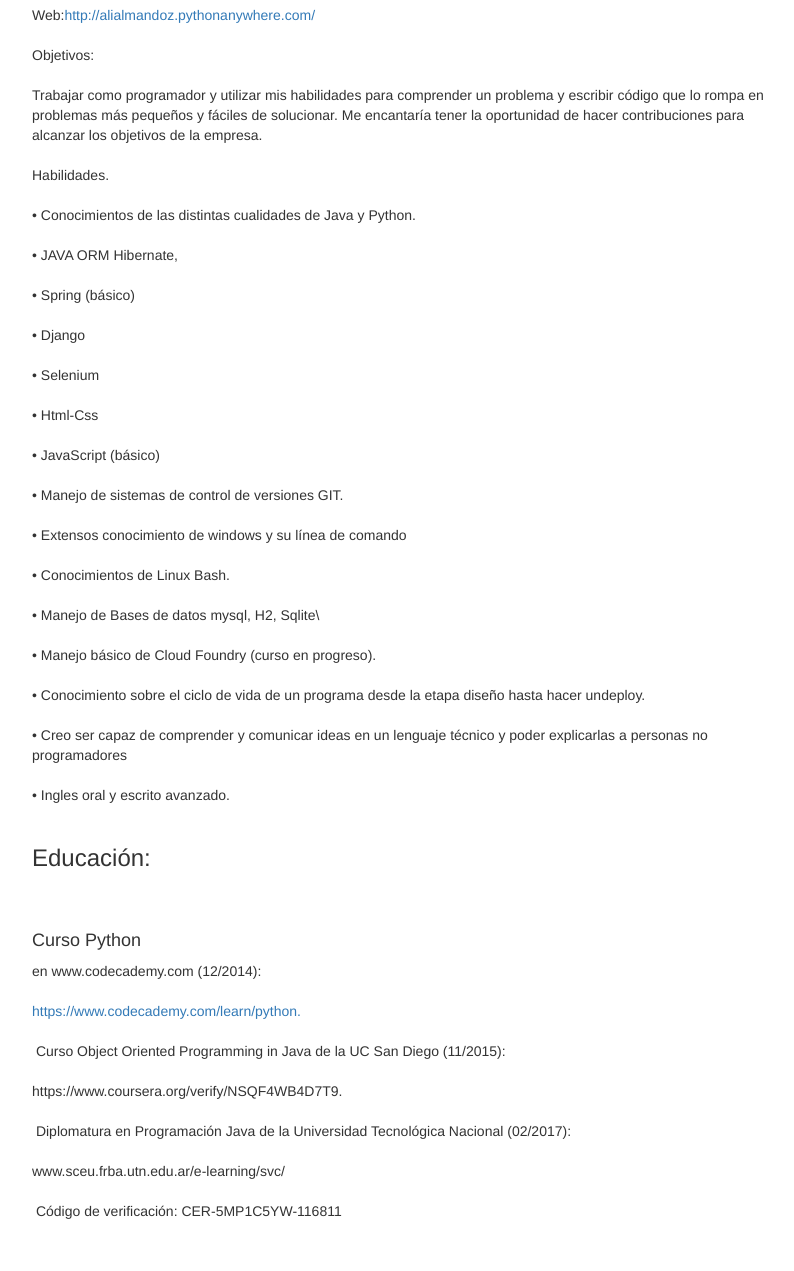
After one commit to Alialmandoz/ArchivoImprimirWebApp, a Django app: page /contacto/ in a window 1280 px wide. The commit adds this page. Shown: the part 342-1613 px from the top of the page, without its empty margins (38-832 px from the left). Run offline with Django 3.2, Linux system fonts and the light colour scheme; some libraries are stand-ins or nearby versions.

Commit message:
added contact page

```diff
--- /dev/null
+++ b/cliente/templates/cliente/contacto.html
@@ -0,0 +1,89 @@
+{% extends 'layouts/baselog.html' %}
+{% block content %}
+
+<div class="section">
+      <div class="container">
+        <div class="row">
+          <div class="col-md-8 text-justify">
+            <h1>Ivan Almandoz</h1>
+            <h3>22/01/1984</h3>
+            <p class="text-left">Dirección: Francisco Guevara 1037&nbsp;Maipú
+              <br>
+              <br>Celular: 261-3835-667
+              <br>
+              <br>Email: alialmandoz@gmail.com
+              <br>
+              <br>Github: <a href="https://github.com/Alialmandoz/">https://github.com/Alialmandoz/</a>
+              <br>
+              <br>Web:<a href=" http://alialmandoz.pythonanywhere.com/">http://alialmandoz.pythonanywhere.com/</a>
+              <br>
+              <br>Objetivos:
+              <br>
+              <br>Trabajar como programador y utilizar mis habilidades para comprender un
+              problema y escribir código que lo rompa en problemas más pequeños y fáciles
+              de solucionar. Me encantaría tener la oportunidad de hacer contribuciones
+              para alcanzar los objetivos de la empresa.
+              <br>
+              <br>Habilidades.
+              <br>
+              <br>• Conocimientos de las distintas cualidades de Java y Python.
+              <br>
+              <br>• JAVA ORM Hibernate,
+              <br>
+              <br>• Spring (básico)
+              <br>
+              <br>• Django
+              <br>
+              <br>• Selenium
+              <br>
+              <br>• Html-Css
+              <br>
+              <br>• JavaScript (básico)
+              <br>
+              <br>• Manejo de sistemas de control de versiones GIT.
+              <br>
+              <br>• Extensos conocimiento de windows y su línea de comando
+              <br>
+              <br>• Conocimientos de Linux Bash.
+              <br>
+              <br>• Manejo de Bases de datos mysql, H2, Sqlite\
+              <br>
+              <br>• Manejo básico de Cloud Foundry (curso en progreso).
+              <br>
+              <br>• Conocimiento sobre el ciclo de vida de un programa desde la etapa
+              diseño hasta hacer undeploy.
+              <br>
+              <br>• Creo ser capaz de comprender y comunicar ideas en un lenguaje
+              técnico y poder explicarlas a personas no programadores
+              <br>
+              <br>• Ingles oral y escrito avanzado.
+              <br>
+              <br><h3>Educación:</h3>
+              <br>
+              <br><h4>Curso Python</h4> en www.codecademy.com (12/2014):
+              <br>
+              <br><a href="https://www.codecademy.com/learn/python.">https://www.codecademy.com/learn/python.</a>
+              <br>
+              <br>&nbsp;Curso Object Oriented Programming in Java de la UC San Diego (11/2015):&nbsp;
+              <br>
+              <br>https://www.coursera.org/verify/NSQF4WB4D7T9.
+              <br>
+              <br>&nbsp;Diplomatura en Programación Java de la Universidad Tecnológica Nacional
+              (02/2017):&nbsp;
+              <br>
+              <br>www.sceu.frba.utn.edu.ar/e-learning/svc/
+              <br>
+              <br>&nbsp;Código de verificación: CER-5MP1C5YW-116811
+              <br>
+              <br>
+              <br>
+            </p>
+          </div>
+          <div class="col-md-4">
+            <img src="https://avatars0.githubusercontent.com/u/3138246?v=3&s=460"
+            class="img-responsive">
+          </div>
+        </div>
+      </div>
+    </div>
+{% endblock %}
--- a/cliente/templates/cliente/index.html
+++ b/cliente/templates/cliente/index.html
@@ -1,6 +1,6 @@
 {% extends 'layouts/base.html' %}
 {% block content %}
-<!--cuadro de inicio-->
+
 <div class="section">
     <div class="container">
         <div class="row">
--- a/cliente/templates/layouts/base.html
+++ b/cliente/templates/layouts/base.html
@@ -39,7 +39,7 @@
               </li>
 
                <li>
-                <a href="/calculador">Calculador</a>
+                <a href="/contacto">contacto</a>
               </li>
           </ul>
             <p class="navbar-text navbar-right"><a href="/logout" class="navbar-link">salir</a></p>
--- a/cliente/urls.py
+++ b/cliente/urls.py
@@ -69,4 +69,7 @@ urlpatterns = [
     # calculadora de precios
     url(r'^calculador/$', views.calculador, name='calculador'),
 
+    # contacto
+    url(r'^contacto/$', views.contacto, name='contacto'),
+
 ]
--- a/cliente/views.py
+++ b/cliente/views.py
@@ -254,3 +254,7 @@ def calculador(request):
             return render(request, 'cliente/calculador.html', {'form': form})
     print('el principio de la historia')
     return render(request, 'cliente/calculador.html')
+
+
+def contacto(request):
+    return render(request, 'cliente/contacto.html')
```
Also changed, not shown: cliente/templates/registration/login.html (+9 -0 lines).
